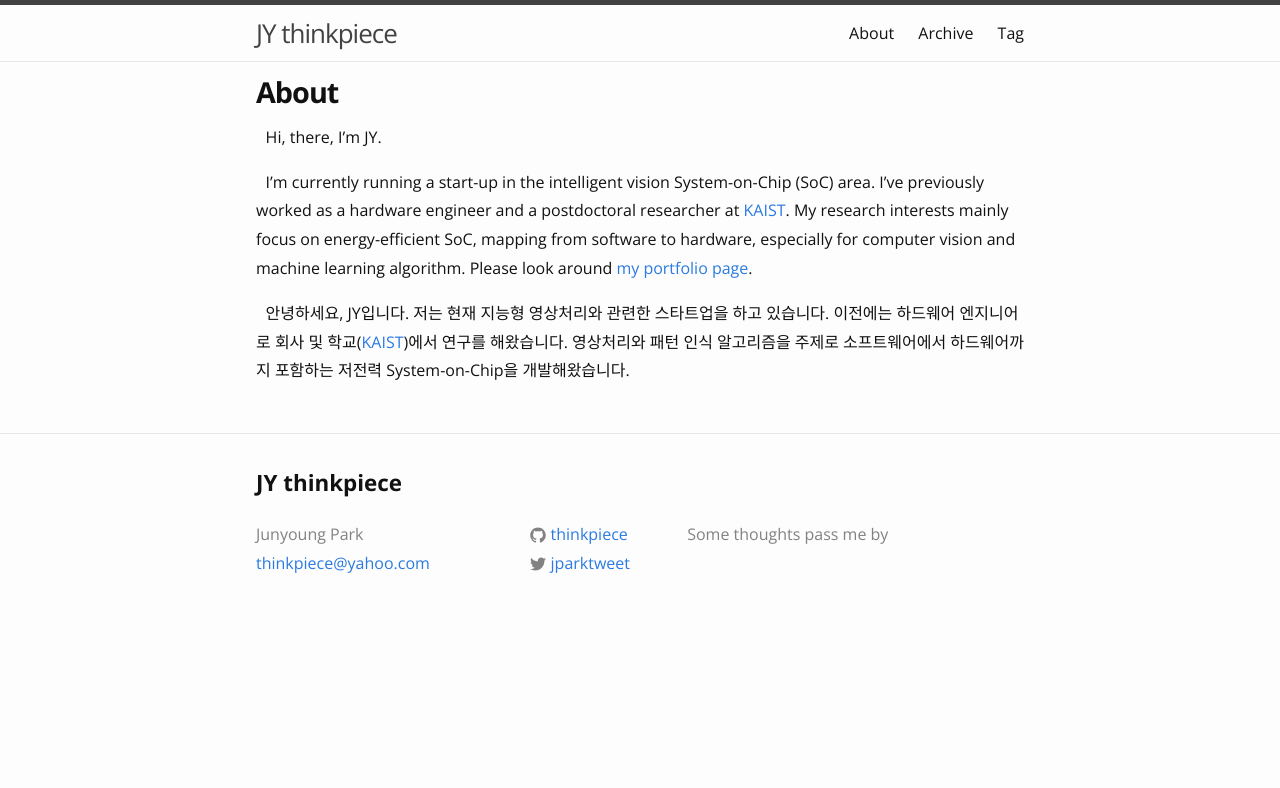
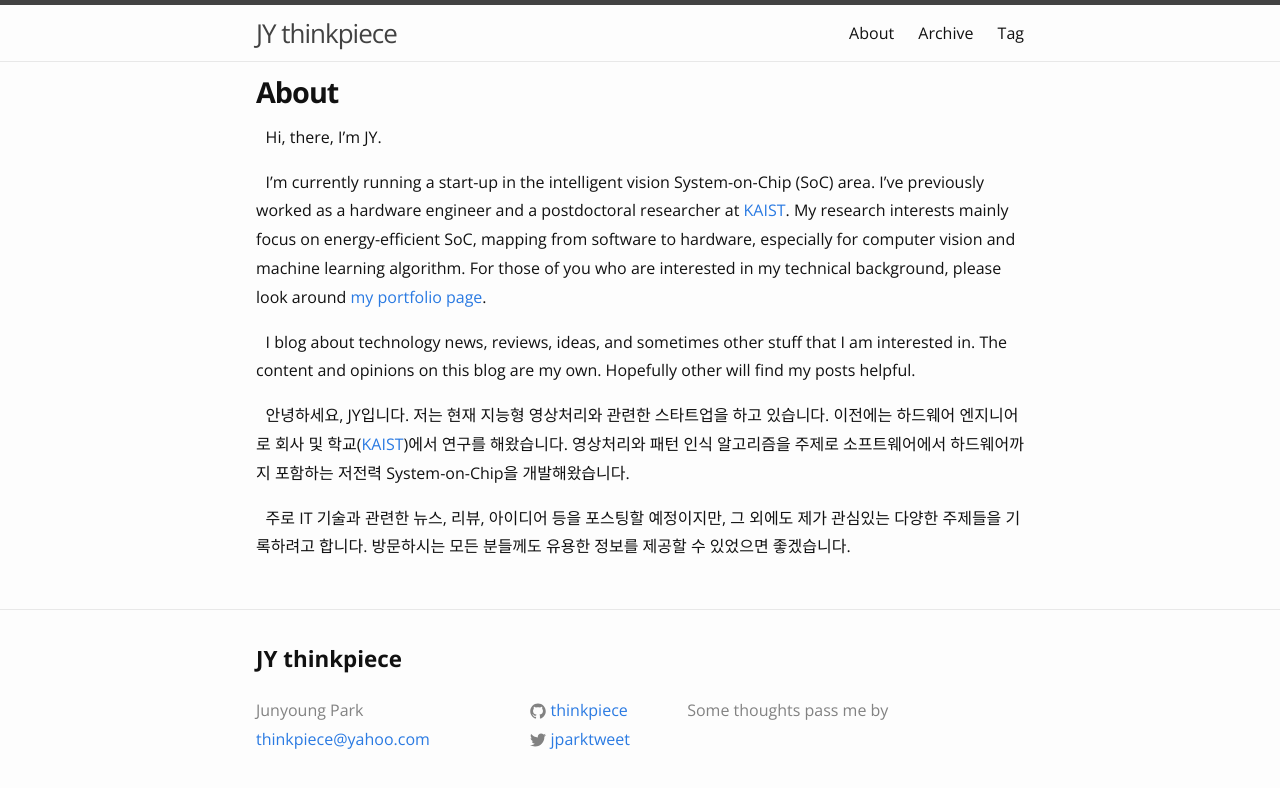
Before and after one commit to thinkpiece/thinkpiece.github.com, a Jekyll site: the page built from about.md, in a window 1280 px wide. Shown: the top 788 px of the page. Built offline with Jekyll 4.4.1, drawn with Linux system fonts in a browser that asks for light colours.

Commit message:
about revised

```diff
--- a/about.md
+++ b/about.md
@@ -10,11 +10,15 @@ I'm currently running a start-up in the intelligent vision System-on-Chip
 (SoC) area. I've previously worked as a hardware engineer and a postdoctoral
 researcher at [KAIST]. My research interests mainly focus on energy-efficient
 SoC, mapping from software to hardware, especially for computer vision and
-machine learning algorithm. Please look around [my portfolio page].
+machine learning algorithm. For those of you who are interested in my technical background, please look around [my portfolio page].
+
+I blog about technology news, reviews, ideas, and sometimes other stuff that I am interested in. The content and opinions on this blog are my own. Hopefully other will find my posts helpful.
 
 안녕하세요, JY입니다. 저는 현재 지능형 영상처리와 관련한 스타트업을 하고 있습니다. 이전에는
 하드웨어 엔지니어로 회사 및 학교([KAIST])에서 연구를 해왔습니다. 영상처리와 패턴 인식 알고리즘을
 주제로 소프트웨어에서 하드웨어까지 포함하는 저전력 System-on-Chip을 개발해왔습니다.
 
+주로 IT 기술과 관련한 뉴스, 리뷰, 아이디어 등을 포스팅할 예정이지만, 그 외에도 제가 관심있는 다양한 주제들을 기록하려고 합니다. 방문하시는 모든 분들께도 유용한 정보를 제공할 수 있었으면 좋겠습니다.
+
 [KAIST]: http://www.kaist.edu
 [my portfolio page]: http://www.jyp.me
```
